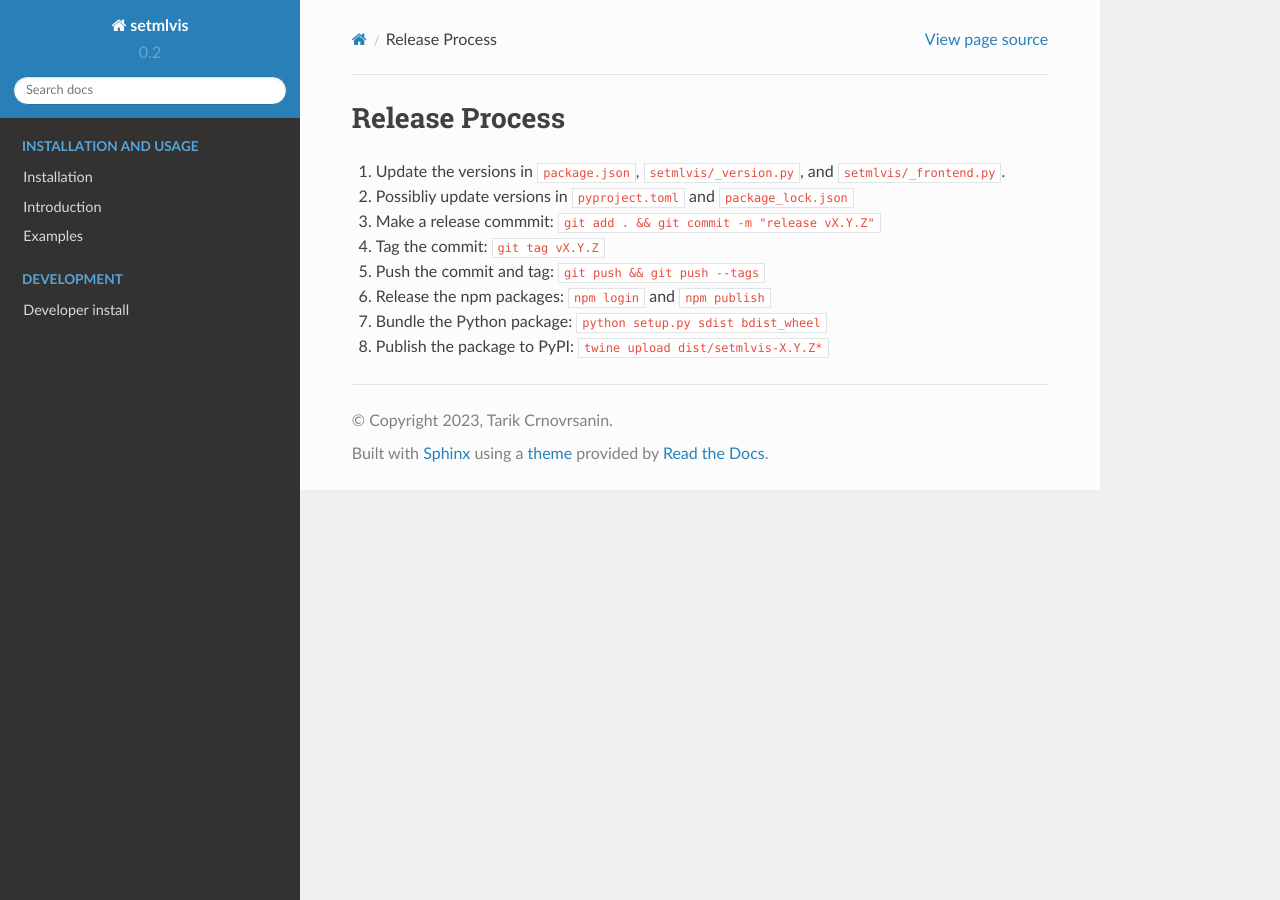
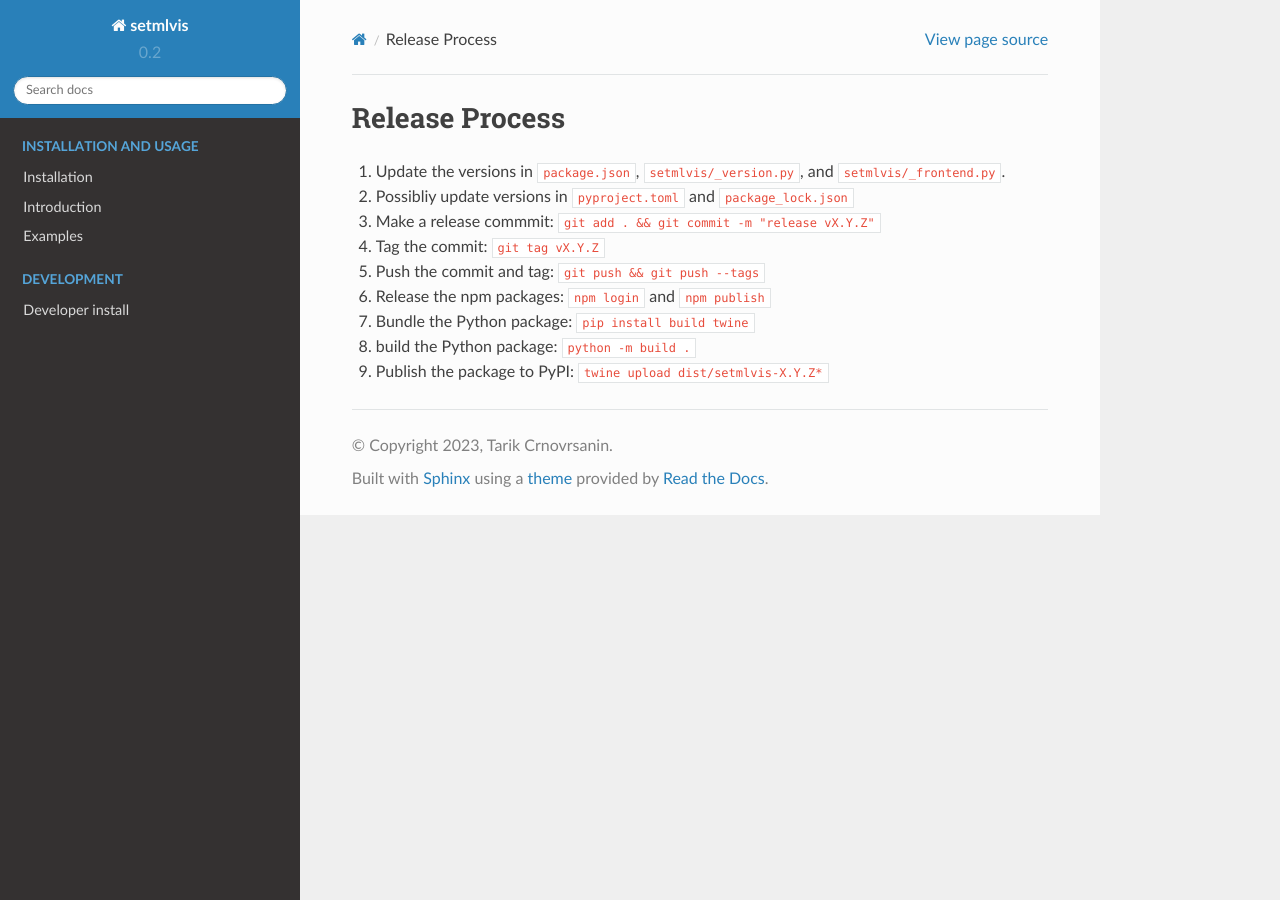
Before and after one commit to VisDunneRight/setmlvis, a Sphinx documentation site: the page built from docs/source/release.rst, in a window 1280 px wide. Built offline with Sphinx 7.4.7 and the Read the Docs theme 2.0.0, drawn with Linux system fonts in a browser that asks for light colours.

Commit message:
Update release.rst

```diff
--- a/docs/source/release.rst
+++ b/docs/source/release.rst
@@ -10,5 +10,6 @@ Release Process
 #. Tag the commit: ``git tag vX.Y.Z``
 #. Push the commit and tag: ``git push && git push --tags``
 #. Release the npm packages: ``npm login`` and ``npm publish``
-#. Bundle the Python package: ``python setup.py sdist bdist_wheel``
+#. Bundle the Python package: ``pip install build twine``
+#. build the Python package: ``python -m build .``
 #. Publish the package to PyPI: ``twine upload dist/setmlvis-X.Y.Z*``
```
